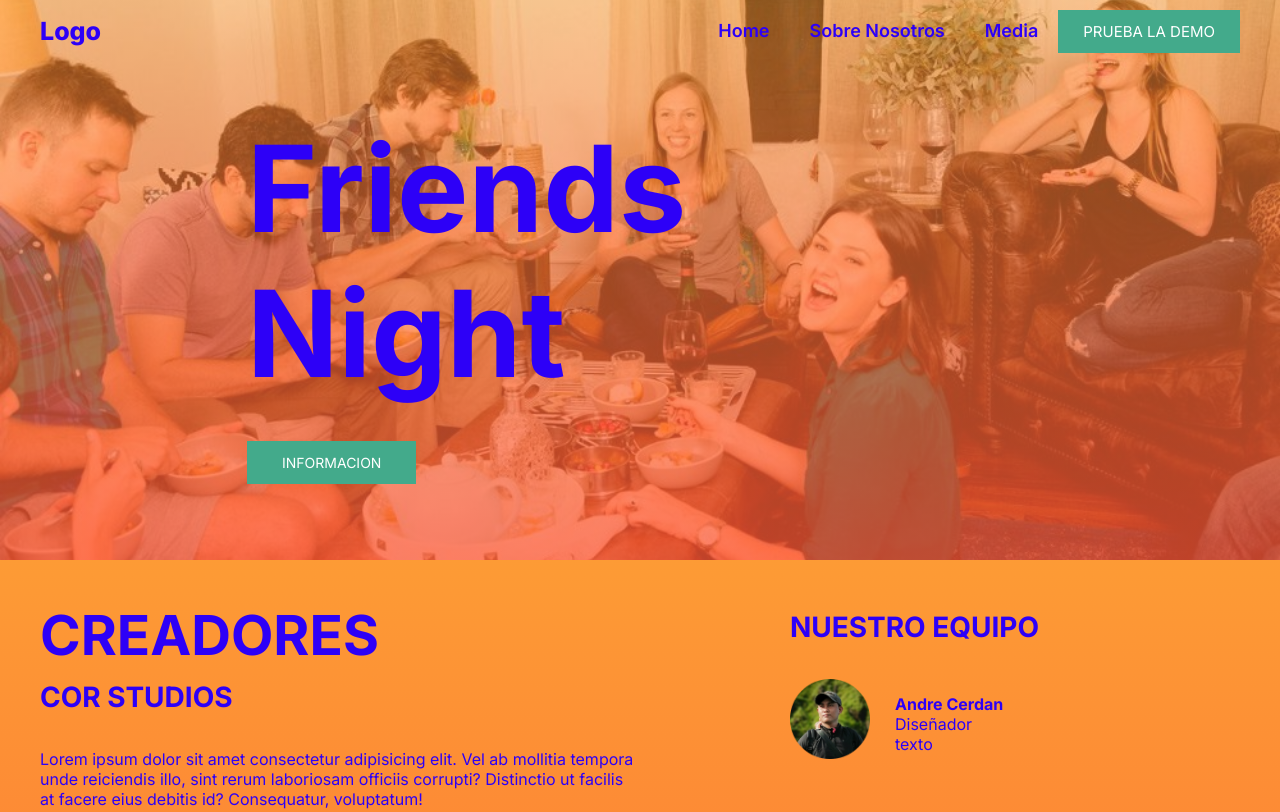
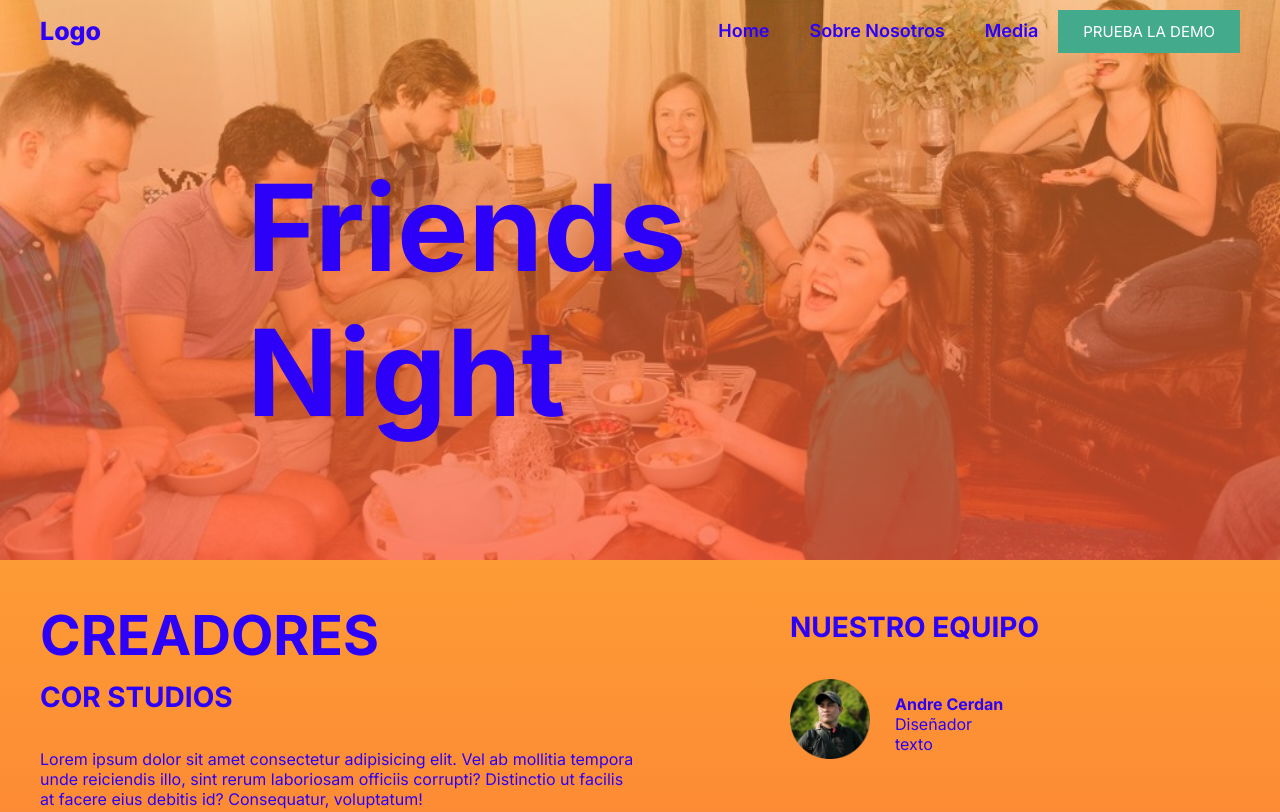
Before and after one commit to Yiztino/Friends-Night-Web, a website: page index.html in a window 1280 px wide. Shown: the top 812 px of the page. Drawn offline with Linux system fonts and the light colour scheme.

Commit message:
Quitando boton

```diff
--- a/index.html
+++ b/index.html
@@ -30,7 +30,6 @@
                 <br>
                 <br>
                 <h1>Friends Night</h1>
-                <a href="#services" class="btn-1" >Informacion</a>
             </div>
         </div>
     </header>
```
